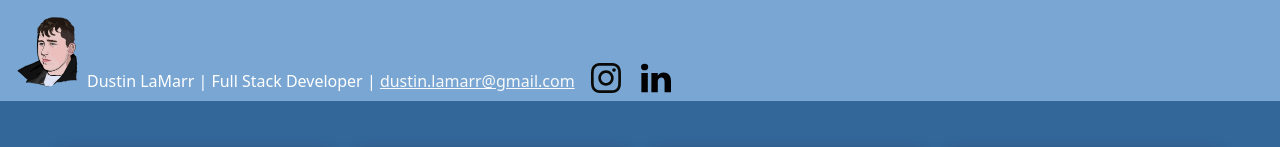
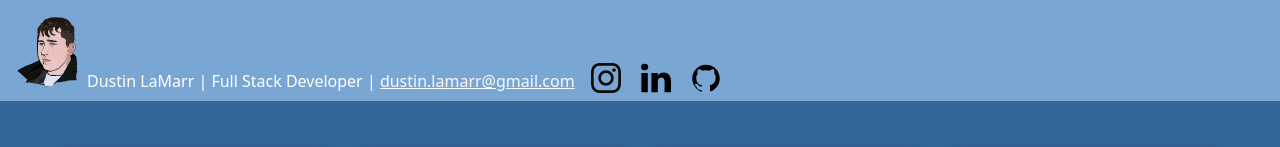
Before and after one commit to dustin-lamarr/react-portfolio, a React (Create React App) app in the folder client/: page / in a window 1280 px wide. Shown: the top 147 px of the page. Built offline with nearby package versions, Linux system fonts and the light colour scheme.

Commit message:
added github link to navbar

```diff
--- a/client/src/components/TopNav/index.js
+++ b/client/src/components/TopNav/index.js
@@ -232,6 +232,19 @@ function TopNav({ page }) {
               />
             </a>
           </div>
+          <div className="d-inline-flex flex-column">
+            <a
+              className="navbar-brand py-0"
+              href="https://github.com/dustin-lamarr"
+            >
+              <img
+                src="/images/github.svg"
+                alt="github logo"
+                height="30"
+                width="30"
+              />
+            </a>
+          </div>
           </div>
         </div>
       </div>
```
Also changed, not shown: client/public/images/github.svg (added).
